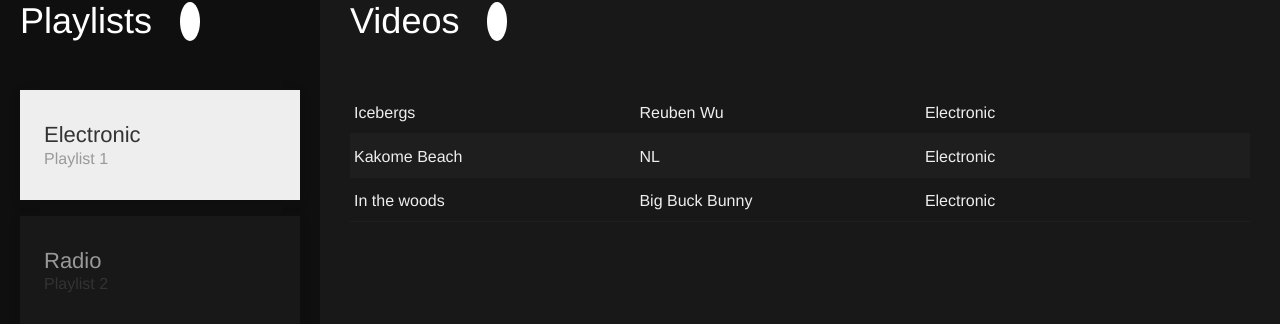
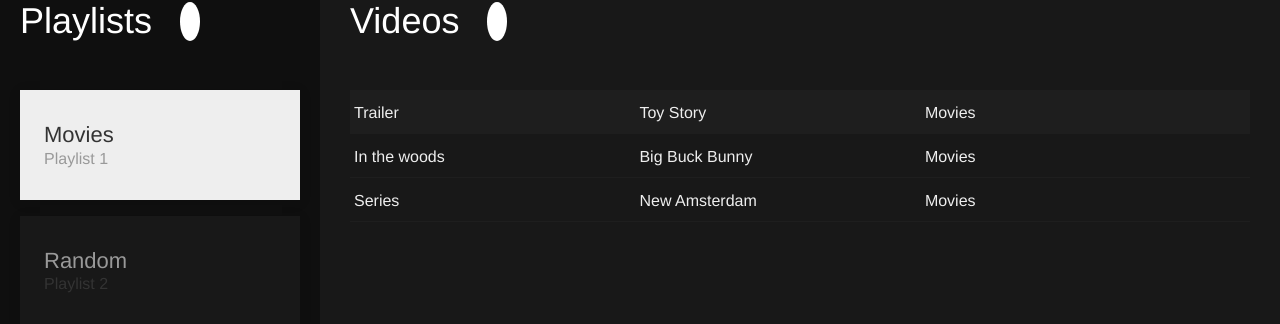
Before and after one commit to nerioslamaj/videoplayer, a Vue app: page / in a window 1280 px wide. Shown: the part 511-835 px from the top of the page. Built offline with nearby package versions, Linux system fonts and the light colour scheme.

Commit message:
Refinments in Styles and Video selections

```diff
--- a/src/components/addPlaylistComponent.vue
+++ b/src/components/addPlaylistComponent.vue
@@ -40,6 +40,7 @@ export default {
   left: 0;
 }
 .addPlaylistComponent {
+  width: 220px;
   background-color: $gray3;
   z-index: 2;
   position: fixed;
@@ -47,5 +48,16 @@ export default {
   left: 50%;
   transform: translate(-50%, -50%);
   padding: 30px;
+  form {
+    input {
+      display: block;
+      margin-bottom: 12px;
+      width: 100%;
+    }
+    button {
+      display: block;
+      width: 100%;
+    }
+  }
 }
 </style>
--- a/src/components/addVideoComponent.vue
+++ b/src/components/addVideoComponent.vue
@@ -46,6 +46,7 @@ export default {
   left: 0;
 }
 .addVideoComponent {
+  width: 220px;
   background-color: $gray3;
   z-index: 2;
   position: fixed;
@@ -53,5 +54,16 @@ export default {
   left: 50%;
   transform: translate(-50%, -50%);
   padding: 30px;
+  form {
+    input {
+      width: 100%;
+      display: block;
+      margin-bottom: 12px;
+    }
+    button {
+      width: 100%;
+      display: block;
+    }
+  }
 }
 </style>
--- a/src/general.store.js
+++ b/src/general.store.js
@@ -5,46 +5,46 @@ Vue.use(Vuex)
 
 export default new Vuex.Store({
   state: {
-    playlists: [ 'Electronic', 'Radio' ],
+    playlists: [ 'Movies', 'Random' ],
     videos: [
       {
         id: 1,
-        artist: 'Chopin',
-        title: 'Nocturne',
-        playlist: 'Radio',
-        url: 'http://clips.vorwaerts-gmbh.de/big_buck_bunny.mp4'
+        artist: 'Toy Story',
+        title: 'Trailer',
+        playlist: 'Movies',
+        url: 'http://www.html5videoplayer.net/videos/toystory.mp4'
       },
       {
         id: 2,
-        artist: 'Reuben Wu',
-        title: 'Icebergs',
-        playlist: 'Electronic',
+        artist: 'Big Buck Bunny',
+        title: 'In the woods',
+        playlist: 'Movies',
         url: 'http://clips.vorwaerts-gmbh.de/big_buck_bunny.mp4'
       },
       {
         id: 3,
-        artist: 'NL',
-        title: 'Kakome Beach',
-        playlist: 'Electronic',
-        url: 'http://clips.vorwaerts-gmbh.de/big_buck_bunny.mp4'
+        artist: 'New Amsterdam',
+        title: 'Series',
+        playlist: 'Movies',
+        url: 'http://fr.vid.web.acsta.net/nmedia/33/18/05/13/20/19578396_hd_013.mp4'
       },
       {
         id: 4,
         artist: 'Big Buck Bunny',
         title: 'In the woods',
-        playlist: 'Electronic',
+        playlist: 'Random',
         url: 'http://clips.vorwaerts-gmbh.de/big_buck_bunny.mp4'
       },
       {
         id: 5,
-        artist: 'Big Buck Bunny',
-        title: 'In the woods',
-        playlist: 'Radio',
-        url: 'http://clips.vorwaerts-gmbh.de/big_buck_bunny.mp4'
+        artist: 'New Amsterdam',
+        title: 'Series',
+        playlist: 'Random',
+        url: 'http://fr.vid.web.acsta.net/nmedia/33/18/05/13/20/19578396_hd_013.mp4'
       }
     ],
-    currentPlaylist: 'Electronic',
-    currentVideoId: 3
+    currentPlaylist: 'Movies',
+    currentVideoId: 1
   },
 
   getters: {
```
